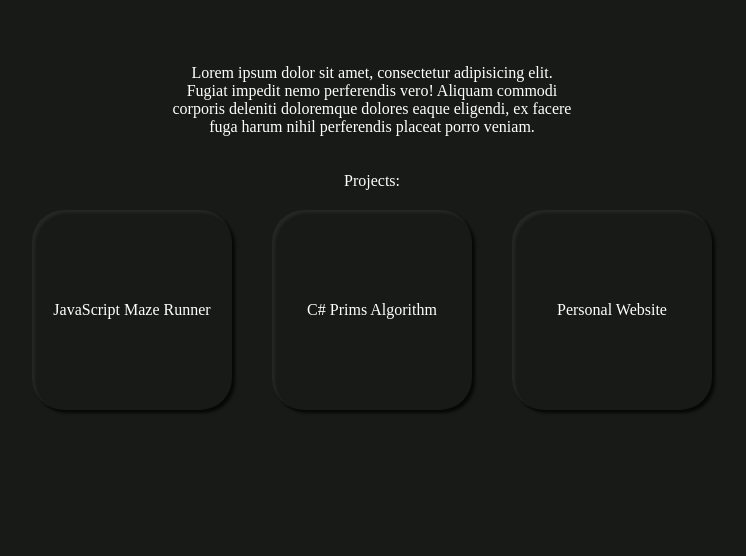
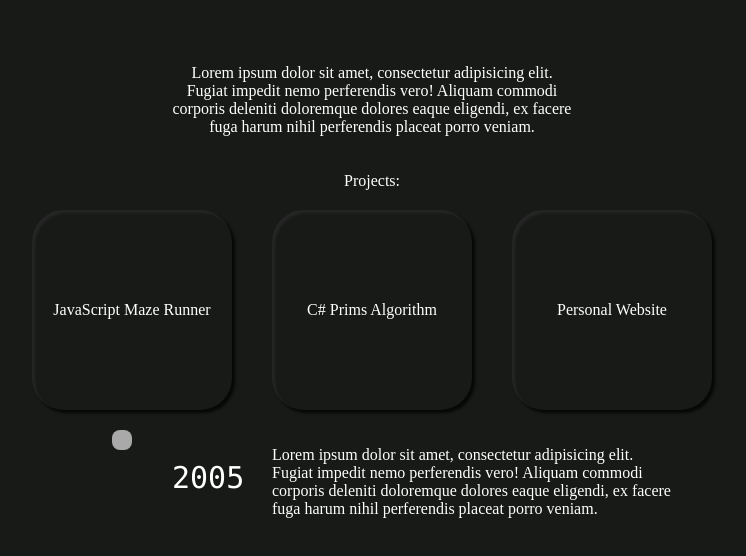
Before and after one commit to wfelliss/PersonalWebsite, a plain HTML site: page index.html in a window 1280 px wide. Shown: the part 262-818 px from the top of the page, without its empty margins (268-1014 px from the left). Drawn offline with Linux system fonts and the light colour scheme.

Commit message:
started the timeline

```diff
--- a/index.html
+++ b/index.html
@@ -30,7 +30,21 @@
         </div>
         <script src="ButtonPress.js"></script>
     </div>
+<div class="TimeLine">
+    <div class="SingleTimeline">
+        <div class="LinePointContainer">
+            <div class="LinePoint"></div>
+        </div>
+        <div class="TimeLineDate">
+            <p>2005</p>
+        </div>
+        <div class="TimeLineText">
+            <p>Lorem ipsum dolor sit amet, consectetur adipisicing elit. Fugiat impedit nemo perferendis vero! Aliquam commodi corporis deleniti doloremque dolores eaque eligendi, ex facere fuga harum nihil perferendis placeat porro veniam.</p>
 
+        </div>
+    </div>
+
+</div>
 </div>
 
 </body>
--- a/style.css
+++ b/style.css
@@ -54,3 +54,41 @@ body{
     box-shadow: 1px 1px 1px 0px rgba(0,0,0,0.75) , inset 1px 1px 1px 0px rgba(38,38,38,1);
     transition: 200ms;
 }
+
+.TimeLine{
+    display: block;
+    justify-content: left;
+
+
+}
+.SingleTimeline{
+    display: grid;
+    grid-template-columns: 1fr 1fr 4fr;
+
+
+}
+.LinePointContainer{
+
+    margin: 0 auto;
+    display: flex;
+}
+.LinePoint{
+    align-items: center;
+
+    width: 20px;
+    height: 20px;
+    background-color: darkgray;
+    border-radius: 8px;
+
+}
+.TimeLineDate{
+    font-family: "Lucida Console", "Courier New", monospace;
+    font-size: 30px;
+
+
+}
+.TimeLineText{
+
+    width: 400px;
+
+}
```
